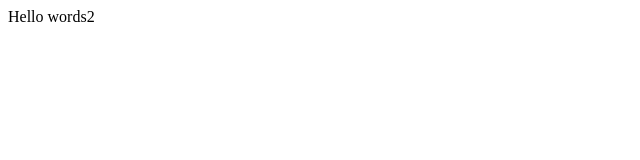
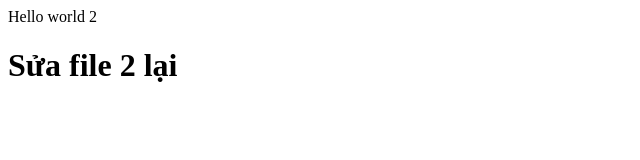
Before and after one commit to mrquanfpt/mrquanfpt.github.io, a plain HTML site: page New Text Document2.html in a window 1280 px wide. Shown: the whole page, without its empty margins (0-640 px from the left). Drawn offline with Linux system fonts and the light colour scheme.

Commit message:
user1
Sửa file 2

```diff
--- a/New Text Document2.html
+++ b/New Text Document2.html
@@ -4,6 +4,8 @@
 
 
 
-<body>Hello words2</body>
+<body>Hello world 2
+    <h1>Sửa file 2 lại</h1>
+</body>
 
 </html>
```
